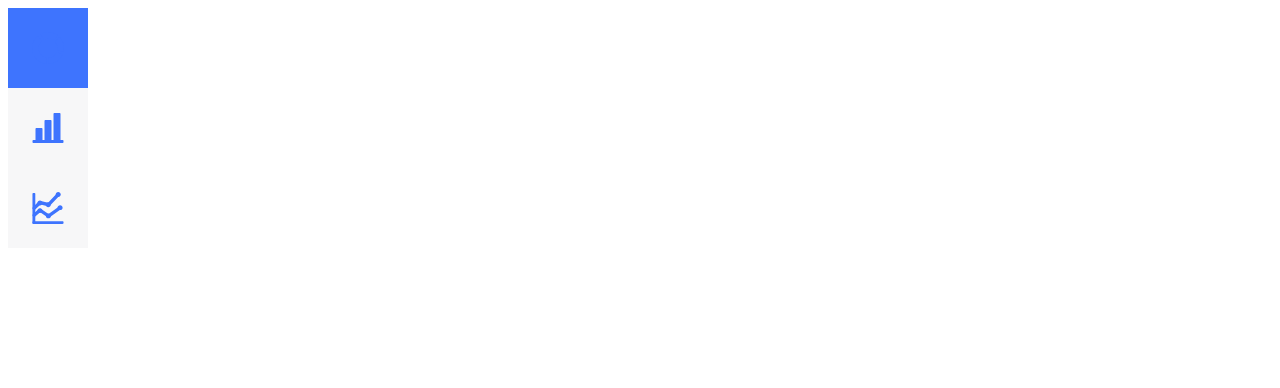
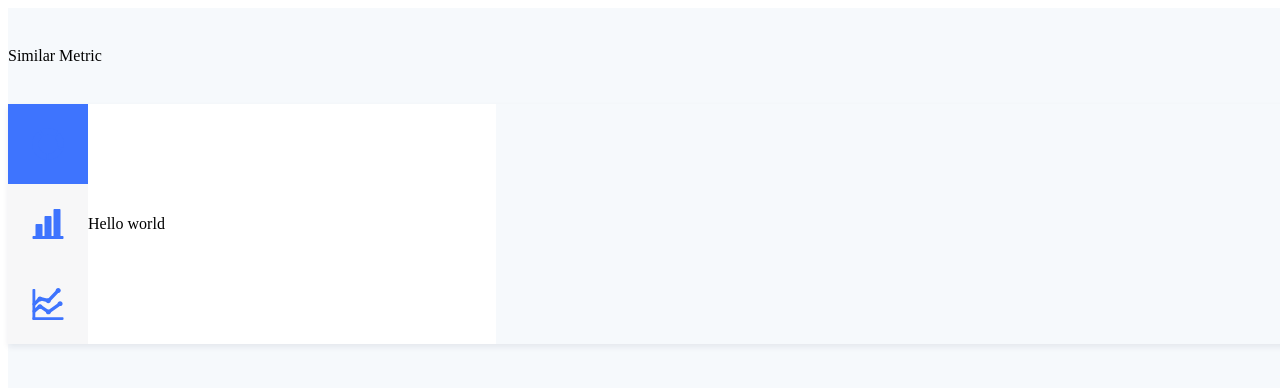
Before and after one commit to alon24/highcharts, a React (Create React App) app: page /#/ in a window 1280 px wide. Shown: the top 388 px of the page. Built offline with nearby package versions, Linux system fonts and the light colour scheme.

Commit message:
working on main layout

```diff
--- a/src/components/ControlPanel/ControlPanel.tsx
+++ b/src/components/ControlPanel/ControlPanel.tsx
@@ -3,6 +3,7 @@ import { ControlPanelContainer } from "./ControlPanelStyles";
 import { SidePanel } from "./SidePanel/SidePanel";
 import { GraphType } from "../Main/MainTypes";
 import { IControlPanelProps } from "./ControlPanelTypes";
+import { MainPanel } from "./MainPanel/MainPanel";
 
 export const ControlPanel: FC<IControlPanelProps> = (props) => {
     const { selectedGraphType, onSelectGraphType } = props;
@@ -13,6 +14,7 @@ export const ControlPanel: FC<IControlPanelProps> = (props) => {
                 selectedGraphType={selectedGraphType}
                 onSelectGraphType={onSelectGraphType}
             />
+            <MainPanel />
         </ControlPanelContainer>
     );
 };
--- a/src/components/ControlPanel/ControlPanelStyles.tsx
+++ b/src/components/ControlPanel/ControlPanelStyles.tsx
@@ -3,4 +3,5 @@ import styled from "styled-components";
 export const ControlPanelContainer = styled.div`
     display: flex;
     flex-direction: row;
+    box-shadow: 0px 3px 6px rgba(14, 30, 62, 0.08);
 `;
--- a/src/components/ControlPanel/MainPanel/MainPanel.tsx
+++ b/src/components/ControlPanel/MainPanel/MainPanel.tsx
@@ -1,5 +1,6 @@
 import React from "react";
+import { MainPanelContainer } from "./MainPanelStyles";
 
 export const MainPanel: React.FunctionComponent = () => {
-    return <div>{"Hello world"}</div>;
+    return <MainPanelContainer>{"Hello world"}</MainPanelContainer>;
 };
--- a/src/components/ControlPanel/MainPanel/MainPanelStyles.tsx
+++ b/src/components/ControlPanel/MainPanel/MainPanelStyles.tsx
@@ -2,4 +2,10 @@ import styled from "styled-components";
 
 export const MainPanelContainer = styled.div`
     display: flex;
+    flex-direction: column;
+    justify-content: center;
+    align-items: flex-start;
+    background-color: #ffffff;
+    width: 408px;
+    height: 100%;
 `;
--- a/src/components/ControlPanel/SidePanel/SidePanelButton/SidePanelButtonStyles.tsx
+++ b/src/components/ControlPanel/SidePanel/SidePanelButton/SidePanelButtonStyles.tsx
@@ -11,6 +11,7 @@ export const ButtonContainer = styled.div<{ isActive: boolean }>`
 
     &:hover {
         background-color: ${({ isActive }) => (isActive ? "#195AFE" : "#cbd1d7")};
+        cursor: pointer;
     }
 `;
 
--- a/src/components/Main/Main.tsx
+++ b/src/components/Main/Main.tsx
@@ -1,6 +1,8 @@
 import React, { FC, useState } from "react";
 import { useCallback } from "react";
 import { ControlPanel } from "../ControlPanel/ControlPanel";
+import { TopBar } from "../TopBar/TopBar";
+import { MainContainer } from "./MainStyles";
 import { GraphType } from "./MainTypes";
 
 export const Main: FC = () => {
@@ -14,9 +16,12 @@ export const Main: FC = () => {
     );
 
     return (
-        <ControlPanel
-            onSelectGraphType={handleSelectGraphType}
-            selectedGraphType={selectedGraphType}
-        />
+        <MainContainer>
+            <TopBar />
+            <ControlPanel
+                onSelectGraphType={handleSelectGraphType}
+                selectedGraphType={selectedGraphType}
+            />
+        </MainContainer>
     );
 };
--- /dev/null
+++ b/src/components/Main/MainStyles.tsx
@@ -0,0 +1,14 @@
+import styled from "styled-components";
+
+export const MainContainer = styled.div`
+    display: flex;
+    flex-direction: column;
+    width: 100vw;
+    height: 100vh;
+    background-color: #f6f9fc;
+`;
+
+export const PanelContainer = styled.div`
+    display: flex;
+    flex-direction: column;
+`;
--- /dev/null
+++ b/src/components/TopBar/TopBar.tsx
@@ -0,0 +1,6 @@
+import React, { FC } from "react";
+import { TopBarContainer } from "./TopBarStyles";
+
+export const TopBar: FC = (props) => {
+    return <TopBarContainer>{"Similar Metric"}</TopBarContainer>;
+};
--- /dev/null
+++ b/src/components/TopBar/TopBarStyles.tsx
@@ -0,0 +1,10 @@
+import styled from "styled-components";
+
+export const TopBarContainer = styled.div`
+    width: 100vh;
+    height: 96px;
+    display: flex;
+    flex-direction: row;
+    align-items: center;
+    justify-content: flex-start;
+`;
```
